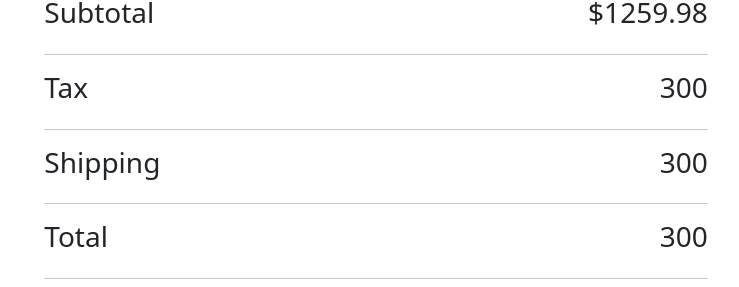
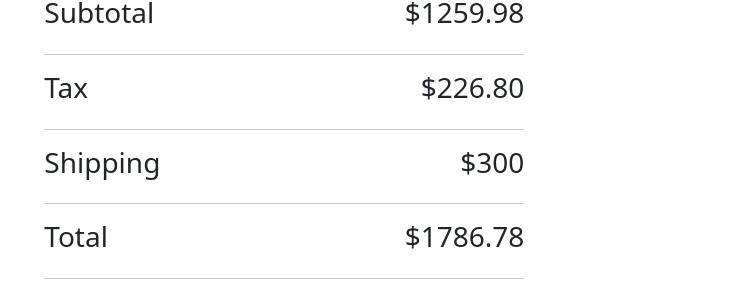
Before and after one commit to bengin34/Teamwork-React-Checkout-Page, a React (Create React App) app: page / in a window 1280 px wide. Shown: the part 980-1267 px from the top of the page, without its empty margins (264-1003 px from the left). Built offline with nearby package versions, Linux system fonts and the light colour scheme.

Commit message:
subtotal handled

```diff
--- a/src/components/AddProduct.jsx
+++ b/src/components/AddProduct.jsx
@@ -1,34 +1,34 @@
-import Button from 'react-bootstrap/Button';
-import Form from 'react-bootstrap/Form';
+import Button from "react-bootstrap/Button";
+import Form from "react-bootstrap/Form";
 
 const AddProduct = () => {
   return (
-    <div className='mt-5 mx-5 '>
+    <div className='mt-5 mx-5' style={{width:"20rem"}}>
       <Form>
-      <Form.Group className="mb-3"  controlId="product">
+        <Form.Group className="mb-3" controlId="product">
           <Form.Label>Product Name</Form.Label>
           <Form.Control type="email" placeholder="Enter product name" />
         </Form.Group>
 
-      <Form.Group className="mb-3 "  controlId="product">
+        <Form.Group className="mb-3 " controlId="product">
           <Form.Label>Product Price</Form.Label>
-        <Form.Control  type="text" placeholder="Password" />
+          <Form.Control type="text" placeholder="Price" />
         </Form.Group>
         <Form.Group className="mb-3" controlId="product">
           <Form.Label>Product Quantity</Form.Label>
-        <Form.Control type="text" placeholder="Password" />
+          <Form.Control type="text" placeholder="Quantity" />
         </Form.Group>
         <Form.Group className="mb-3" controlId="product">
           <Form.Label>Product Image</Form.Label>
-        <Form.Control type="text" placeholder="Password" />
+          <Form.Control type="text" placeholder="Image URL" />
         </Form.Group>
 
-      <Button variant="primary" type="submit" style={{width:"100%"}}>
-        Submit
+        <Button variant="primary" type="submit" style={{ width: "100%" }}>
+          Add to Card
         </Button>
       </Form>
     </div>
-  )
-}
+  );
+};
 
-export default AddProduct
+export default AddProduct;
--- a/src/components/CardTotal.jsx
+++ b/src/components/CardTotal.jsx
@@ -1,18 +1,13 @@
 import ProductCard from "./ProductCard";
-import data from "../helper/data"
+import data from "../helper/data";
 import { useState } from "react";
 
-
 const CardTotal = () => {
-
-const {id, name, image} = data
-const [newData,setNewData] = useState(data)
-const [amount,setAmount] = useState(1)
-const [newPrice, setNewPrice ] = useState()
-
+  const { id, name, image } = data;
+  const [newData, setNewData] = useState(data);
 
   const multiply = (productId) => {
-    const updatedData = newData.map(item => {
+    const updatedData = newData.map((item) => {
       if (item.id === productId) {
         return { ...item, newPrice: item.amount * item.price };
       }
@@ -21,29 +16,21 @@ const multiply = (productId) => {
     setNewData(updatedData);
   };
 
-
-
-
   const increase = (productId) => {
-    const updatedData = newData.map(item => {
+    const updatedData = newData.map((item) => {
       if (item.id === productId) {
         multiply(productId);
-        return (
-            { ...item, amount: item.amount + 1 }
-
-            )
-
+        return { ...item, amount: item.amount + 1 };
       }
 
       return item;
     });
     setNewData(updatedData);
-
   };
 
   const decrease = (productId) => {
-    const updatedData = newData.map(item => {
-      if (item.id === productId && item.amount > 1 )  {
+    const updatedData = newData.map((item) => {
+      if (item.id === productId && item.amount > 1) {
         return { ...item, amount: item.amount - 1 };
       }
       return item;
@@ -51,47 +38,59 @@ const increase = (productId) => {
     setNewData(updatedData);
   };
 
-
-  const subtotal = data.reduce((total, item) => {
+  const subtotal = newData.reduce((total, item) => {
     return total + item.price * item.amount;
   }, 0);
+
+  const tax = (subtotal * 0.18).toFixed(2);
+  const shipping = 300;
 
   return (
     <div className="d-flex justify-content-center mt-5">
       <div className="row">
-        <div >
+        <div>
           <h2>Card Total</h2>
         </div>
 
-        <div >
-
-        { newData.map((item) => {
+        <div>
+          {newData.map((item) => {
             return (
-            <ProductCard amount={amount} decrease={decrease }increase={increase} newPrice={newPrice}  key={item.id}
-            {...item}  />
-            )
+              <ProductCard
+                amount={item.amount}
+                decrease={decrease}
+                increase={increase}
+                key={item.id}
+                {...item}
+              />
+            );
           })}
-        <div  >
+          <div className="" style={{ width: "30rem" }}>
             <div className="d-flex justify-content-between">
-         <h3>Subtotal</h3> <h3>${subtotal}</h3>
+              <h3>Subtotal</h3> <h3>${subtotal.toFixed(2)}</h3>
             </div>
             <hr />
             <div className="d-flex justify-content-between">
-         <h3>Tax</h3> <h3>300</h3>
+              <h3>Tax</h3> <h3>${tax}</h3>
             </div>
             <hr />
             <div className="d-flex justify-content-between">
-         <h3>Shipping</h3> <h3>300</h3>
+              <h3>Shipping</h3> <h3>${shipping}</h3>
             </div>
             <hr />
             <div className="d-flex justify-content-between">
-         <h3>Total</h3> <h3>300</h3>
+              <h3>Total</h3>{" "}
+              <h3>
+                $
+                {(
+                  parseFloat(subtotal) +
+                  parseFloat(tax) +
+                  parseFloat(shipping)
+                ).toFixed(2)}
+              </h3>
             </div>
             <hr />
-
           </div>
         </div>
-
       </div>
     </div>
   );
```
Lines whose indentation alone changed are shown as unchanged.
